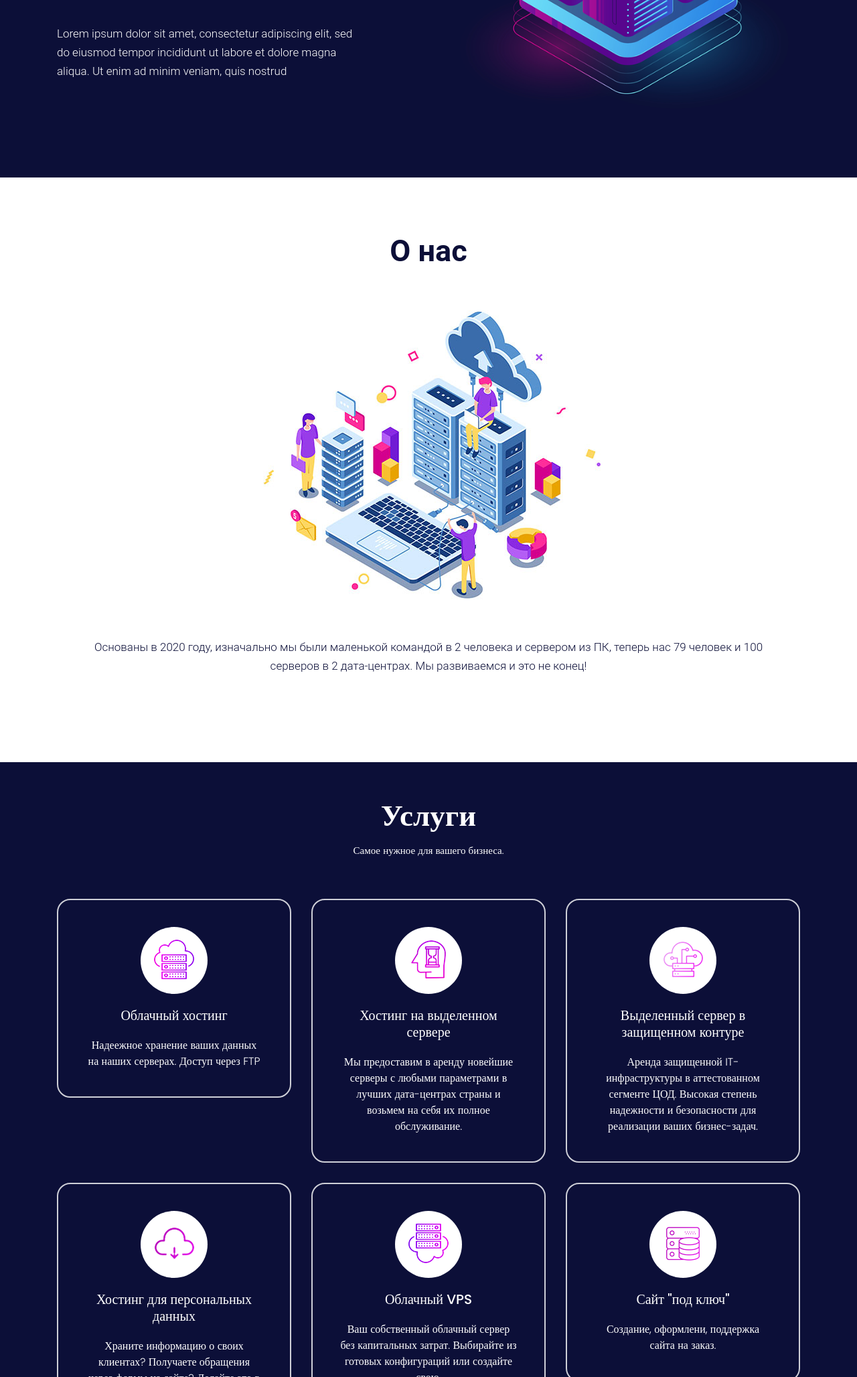
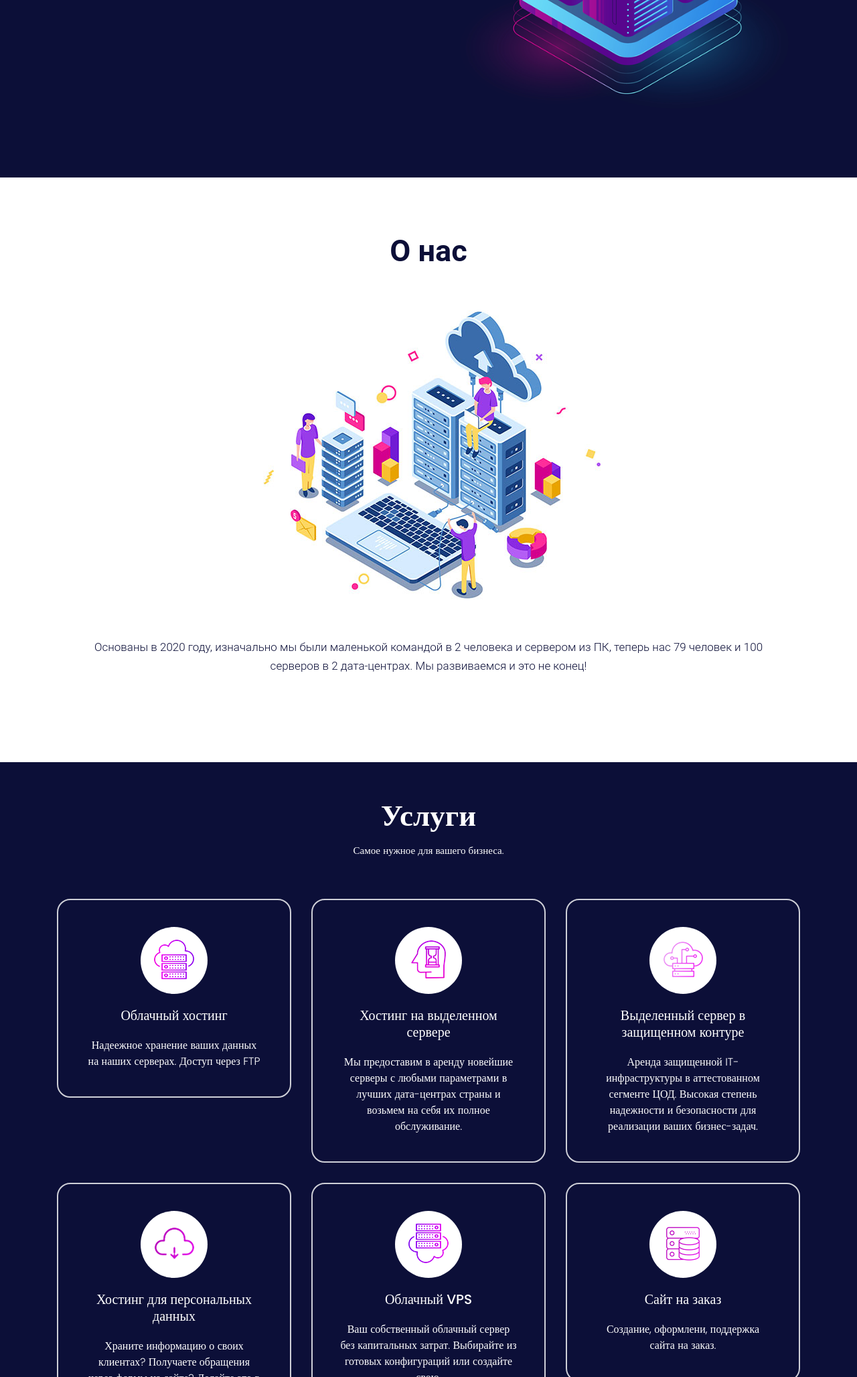
Before and after one commit to SANICH-CODE/vass-group, a plain HTML site: page index.html in a window 1280 px wide. Shown: the part 504-2560 px from the top of the page at 67% size. Drawn offline with nearby package versions, Linux system fonts and the light colour scheme.

Commit message:
Update index.html

```diff
--- a/index.html
+++ b/index.html
@@ -89,7 +89,7 @@
                   <div class="text-bg">
                      <h1>Мощное решение<br> вашего проекта</h1>
                      <span>Новые технологии</span>
-                     <p>Lorem ipsum dolor sit amet, consectetur adipiscing elit, sed do eiusmod tempor incididunt ut labore et dolore magna aliqua. Ut enim ad minim veniam, quis nostrud </p>
+                     <p> </p>
 
                   </div>
                </div>
@@ -175,7 +175,7 @@
                <div class="col-xl-4 col-lg-4 col-md-4 col-sm-12">
                   <div class="Services-box">
                      <i><img src="images/service6.png" alt="#" /></i>
-                     <h3>Сайт "под ключ"</h3>
+                     <h3>Сайт на заказ</h3>
                      <p>Создание, оформлени, поддержка сайта на заказ.</p>
                   </div>
                </div>
```
